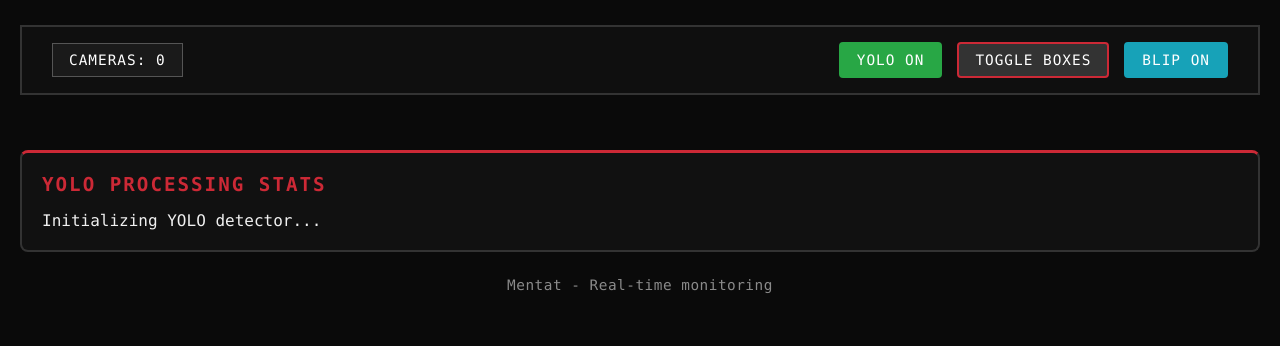
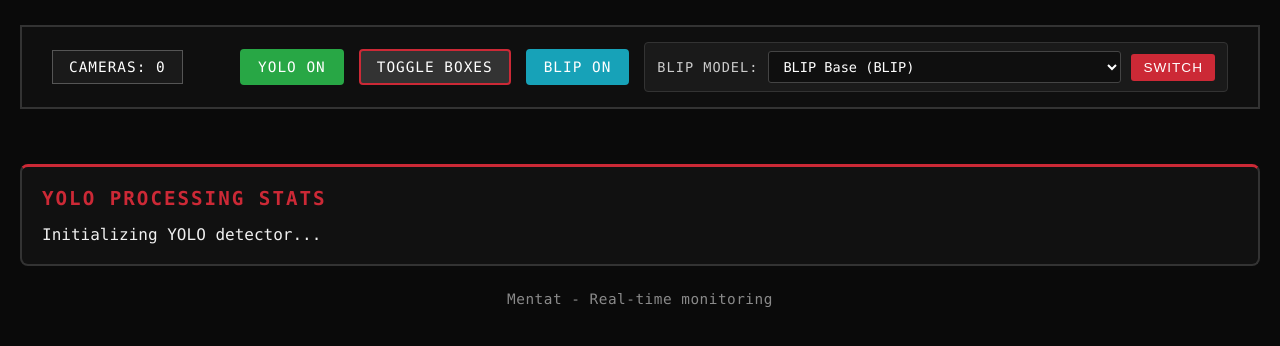
Before and after one commit to Mentat-Vision/moe, a Flask app: page / in a window 1280 px wide. Shown: the part 121-467 px from the top of the page. Run offline with Flask 3, Linux system fonts and the light colour scheme; data that the repository does not hold is empty; some libraries are stand-ins or nearby versions.

Commit message:
blip multi model options

```diff
--- a/server/server.py
+++ b/server/server.py
@@ -9,7 +9,7 @@ from collections import deque
 import cv2
 import numpy as np
 from yolo import initialize_detector, process_frame, get_all_detections, get_stats, get_annotated_frame
-from blip import initialize_captioner, process_frame as blip_process_frame, get_all_captions, get_stats as blip_get_stats
+from blip import initialize_captioner, process_frame as blip_process_frame, get_all_captions, get_stats as blip_get_stats, switch_model as blip_switch_model, get_current_model_info
 
 logger = logging.getLogger(__name__)
 
@@ -247,6 +247,95 @@ def yolo_status():
         "gpu_count": len(yolo_detector.models)
     })
 
+# BLIP API endpoints
+@app.route("/api/blip/stats")
+def blip_stats():
+    """Get BLIP processing statistics"""
+    return jsonify(blip_get_stats())
+
+@app.route("/api/blip/status")
+def blip_status():
+    """Get current BLIP status and model info"""
+    return jsonify(get_current_model_info())
+
+@app.route("/api/blip/models")
+def blip_available_models():
+    """Get available BLIP models"""
+    return jsonify({
+        "models": [
+            {
+                "id": "blip-base",
+                "name": "BLIP Base",
+                "model_name": "Salesforce/blip-image-captioning-base",
+                "type": "blip",
+                "description": "Original BLIP model - fast and lightweight"
+            },
+            {
+                "id": "blip-large",
+                "name": "BLIP Large",
+                "model_name": "Salesforce/blip-image-captioning-large",
+                "type": "blip",
+                "description": "Original BLIP model - better quality but slower"
+            },
+            {
+                "id": "blip2-opt",
+                "name": "BLIP-2 OPT-2.7B",
+                "model_name": "Salesforce/blip2-opt-2.7b",
+                "type": "blip2",
+                "description": "BLIP-2 with OPT language model - improved captions"
+            },
+            {
+                "id": "blip2-flan-t5",
+                "name": "BLIP-2 Flan-T5-XL",
+                "model_name": "Salesforce/blip2-flan-t5-xl",
+                "type": "blip2",
+                "description": "BLIP-2 with Flan-T5 - highest quality captions"
+            },
+            {
+                "id": "instructblip-vicuna",
+                "name": "InstructBLIP Vicuna-7B",
+                "model_name": "Salesforce/instructblip-vicuna-7b",
+                "type": "instructblip",
+                "description": "InstructBLIP with Vicuna - instruction-following captions"
+            },
+            {
+                "id": "instructblip-flan-t5",
+                "name": "InstructBLIP Flan-T5-XL",
+                "model_name": "Salesforce/instructblip-flan-t5-xl",
+                "type": "instructblip",
+                "description": "InstructBLIP with Flan-T5 - customizable captions"
+            }
+        ]
+    })
+
+@app.route("/api/blip/switch_model", methods=["POST"])
+def switch_blip_model():
+    """Switch BLIP model"""
+    try:
+        data = request.get_json()
+        if not data or 'model_name' not in data:
+            return jsonify({"success": False, "error": "Missing model_name parameter"}), 400
+
+        model_name = data['model_name']
+        result = blip_switch_model(model_name)
+
+        return jsonify(result)
+    except Exception as e:
+        logger.error(f"Error switching BLIP model: {e}")
+        return jsonify({"success": False, "error": str(e)}), 500
+
+@app.route("/api/blip/toggle", methods=["POST"])
+def toggle_blip():
+    """Toggle BLIP processing on/off"""
+    global blip_captioner
+    current_state = blip_captioner.enabled
+    blip_captioner.enabled = not current_state
+
+    return jsonify({
+        "enabled": blip_captioner.enabled,
+        "message": f"BLIP processing {'enabled' if blip_captioner.enabled else 'disabled'}"
+    })
+
 
 @socketio.on("connect")
 def connect():
--- a/server/static/css/style.css
+++ b/server/static/css/style.css
@@ -501,6 +501,78 @@ footer {
     background: #5a6268;
 }
 
+/* BLIP Model Selector */
+.blip-model-selector {
+    display: flex;
+    align-items: center;
+    gap: 10px;
+    padding: 8px 12px;
+    background: #1a1a1a;
+    border: 1px solid #333333;
+    border-radius: 4px;
+}
+
+.blip-model-selector label {
+    color: #cccccc;
+    font-size: 0.85rem;
+    font-weight: 500;
+    text-transform: uppercase;
+    letter-spacing: 1px;
+}
+
+.model-select {
+    background: #0f0f0f;
+    color: #ffffff;
+    border: 1px solid #444444;
+    border-radius: 3px;
+    padding: 6px 10px;
+    font-size: 0.85rem;
+    font-family: inherit;
+    min-width: 100px;
+    cursor: pointer;
+}
+
+.model-select:focus {
+    outline: none;
+    border-color: #cc2936;
+    box-shadow: 0 0 5px rgba(204, 41, 54, 0.3);
+}
+
+.model-select option {
+    background: #0f0f0f;
+    color: #ffffff;
+    padding: 8px;
+}
+
+.switch-btn {
+    background: #cc2936;
+    color: #ffffff;
+    border: none;
+    padding: 6px 12px;
+    border-radius: 3px;
+    font-size: 0.85rem;
+    font-weight: 500;
+    text-transform: uppercase;
+    letter-spacing: 1px;
+    cursor: pointer;
+    transition: all 0.2s ease;
+}
+
+.switch-btn:hover {
+    background: #a8202a;
+    transform: translateY(-1px);
+}
+
+.switch-btn:active {
+    transform: translateY(0);
+}
+
+.switch-btn:disabled {
+    background: #666666;
+    cursor: not-allowed;
+    transform: none;
+}
+
 /* Caption Info Styles */
 .caption-info {
     margin-top: 15px;
--- a/server/static/js/dashboard.js
+++ b/server/static/js/dashboard.js
@@ -8,6 +8,8 @@ class Dashboard {
         this.socket = null;
         this.detectionHistory = new Map(); // Store detection history per camera
         this.captionHistory = new Map(); // Store caption history per camera
+        this.availableModels = []; // Store available BLIP models
+        this.currentModel = null; // Store current BLIP model info
         this.init();
     }
 
@@ -32,6 +34,11 @@ class Dashboard {
         this.setupToggleYoloButton();
         this.setupToggleBlipButton();
         this.updateYoloStatus();
+
+        // Set up BLIP model selector
+        this.loadBlipModels();
+        this.updateBlipStatus();
+        this.setupModelSwitcher();
     }
 
     initWebSocket() {
@@ -431,11 +438,23 @@ class Dashboard {
     setupToggleBlipButton() {
         const toggleBtn = document.getElementById('toggle-blip-btn');
         if (toggleBtn) {
-            toggleBtn.addEventListener('click', () => {
-                // Simple local toggle - just change the button state
-                const isEnabled = toggleBtn.classList.contains('blip-enabled');
-                this.updateBlipButtonState(toggleBtn, !isEnabled);
-                console.log(`BLIP ${!isEnabled ? 'enabled' : 'disabled'} (local toggle)`);
+            toggleBtn.addEventListener('click', async () => {
+                try {
+                    const response = await fetch('/api/blip/toggle', {
+                        method: 'POST',
+                        headers: {
+                            'Content-Type': 'application/json'
+                        }
+                    });
+
+                    if (response.ok) {
+                        const result = await response.json();
+                        this.updateBlipButtonState(toggleBtn, result.enabled);
+                        console.log(result.message);
+                    }
+                } catch (error) {
+                    console.error('Error toggling BLIP:', error);
+                }
             });
         }
     }
@@ -457,6 +476,117 @@ class Dashboard {
         } else {
             button.textContent = 'BLIP OFF';
             button.className = 'toggle-btn blip-disabled';
+        }
+    }
+
+    async loadBlipModels() {
+        try {
+            const response = await fetch('/api/blip/models');
+            if (response.ok) {
+                const data = await response.json();
+                this.availableModels = data.models;
+                this.populateModelSelector();
+            }
+        } catch (error) {
+            console.error('Error loading BLIP models:', error);
+        }
+    }
+
+    populateModelSelector() {
+        const selector = document.getElementById('blip-model-select');
+        if (selector && this.availableModels.length > 0) {
+            selector.innerHTML = '';
+
+            this.availableModels.forEach(model => {
+                const option = document.createElement('option');
+                option.value = model.model_name;
+                option.textContent = `${model.name} (${model.type.toUpperCase()})`;
+                option.title = model.description;
+                selector.appendChild(option);
+            });
+
+            // Set current model as selected if we have it
+            if (this.currentModel) {
+                selector.value = this.currentModel.model_name;
+            }
+        }
+    }
+
+    async updateBlipStatus() {
+        try {
+            const response = await fetch('/api/blip/status');
+            if (response.ok) {
+                const status = await response.json();
+                this.currentModel = status;
+
+                // Update toggle button
+                const toggleBtn = document.getElementById('toggle-blip-btn');
+                if (toggleBtn) {
+                    this.updateBlipButtonState(toggleBtn, status.enabled);
+                }
+
+                // Update model selector
+                const selector = document.getElementById('blip-model-select');
+                if (selector && status.model_name) {
+                    selector.value = status.model_name;
+                }
+            }
+        } catch (error) {
+            console.error('Error fetching BLIP status:', error);
+        }
+    }
+
+    setupModelSwitcher() {
+        const switchBtn = document.getElementById('switch-model-btn');
+        const selector = document.getElementById('blip-model-select');
+
+        if (switchBtn && selector) {
+            switchBtn.addEventListener('click', async () => {
+                const selectedModel = selector.value;
+                if (!selectedModel) return;
+
+                // Disable button during switch
+                switchBtn.disabled = true;
+                switchBtn.textContent = 'Switching...';
+
+                try {
+                    const response = await fetch('/api/blip/switch_model', {
+                        method: 'POST',
+                        headers: {
+                            'Content-Type': 'application/json'
+                        },
+                        body: JSON.stringify({
+                            model_name: selectedModel
+                        })
+                    });
+
+                    if (response.ok) {
+                        const result = await response.json();
+                        if (result.success) {
+                            console.log(`Successfully switched to ${result.model_type.toUpperCase()} model: ${result.new_model}`);
+
+                            // Update current model info
+                            await this.updateBlipStatus();
+
+                            // Show success feedback
+                            switchBtn.textContent = 'Switched!';
+                            setTimeout(() => {
+                                switchBtn.textContent = 'Switch';
+                            }, 2000);
+                        } else {
+                            throw new Error(result.error || 'Failed to switch model');
+                        }
+                    } else {
+                        throw new Error('Server error during model switch');
+                    }
+                } catch (error) {
+                    console.error('Error switching BLIP model:', error);
+                    alert(`Error switching model: ${error.message}`);
+                    switchBtn.textContent = 'Switch';
+                } finally {
+                    switchBtn.disabled = false;
+                }
+            });
         }
     }
 
--- a/server/templates/dashboard.html
+++ b/server/templates/dashboard.html
@@ -23,6 +23,13 @@
                 <button id="toggle-yolo-btn" class="toggle-btn yolo-enabled">YOLO ON</button>
                 <button id="toggle-boxes-btn" class="toggle-btn">Toggle Boxes</button>
                 <button id="toggle-blip-btn" class="toggle-btn blip-enabled">BLIP ON</button>
+                <div class="blip-model-selector">
+                    <label for="blip-model-select">BLIP Model:</label>
+                    <select id="blip-model-select" class="model-select">
+                        <option value="">Loading models...</option>
+                    </select>
+                    <button id="switch-model-btn" class="switch-btn">Switch</button>
+                </div>
             </div>
         </div>
 
```
Also changed, not shown: local/local.py (+5 -5 lines), server/blip.py (+200 -32 lines).
